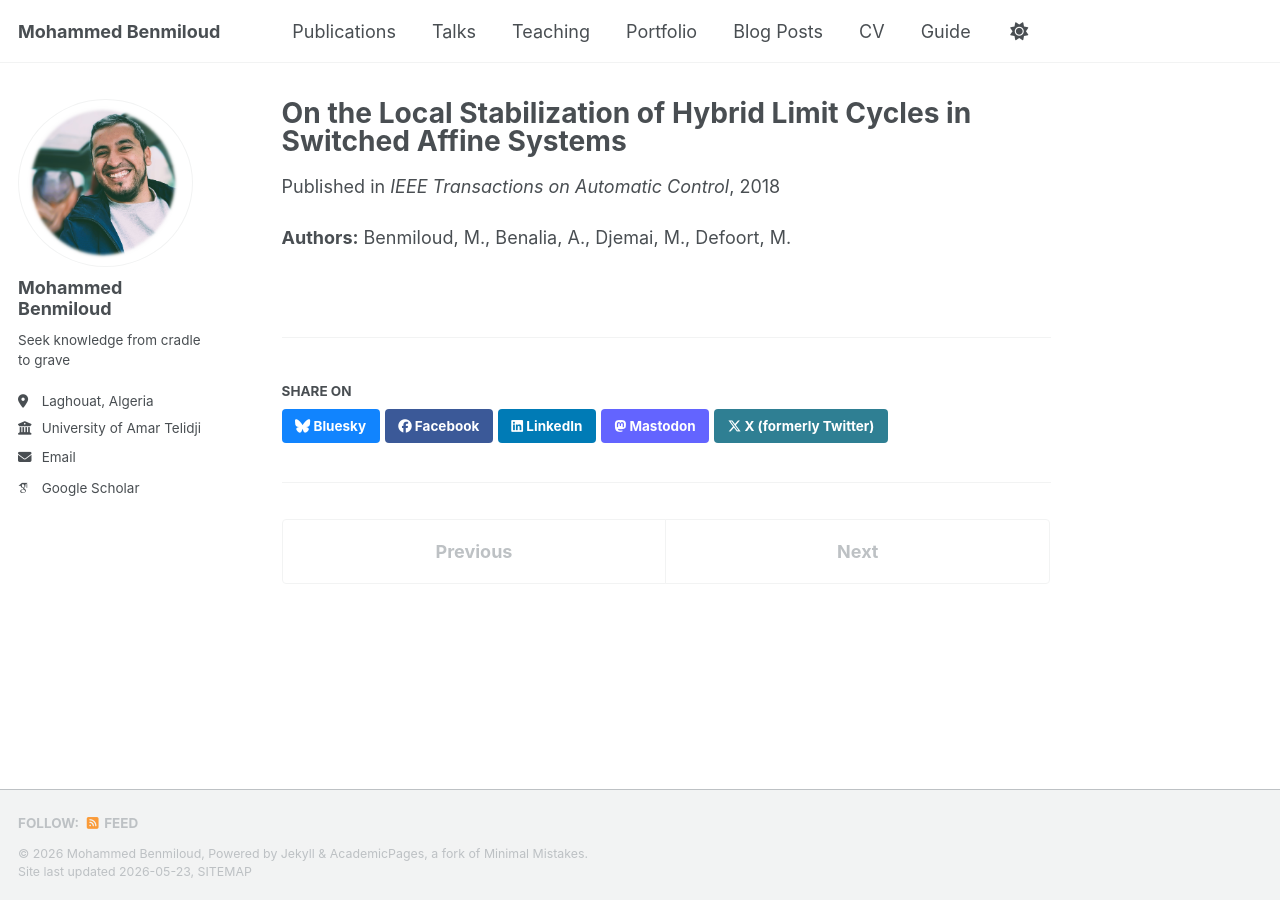
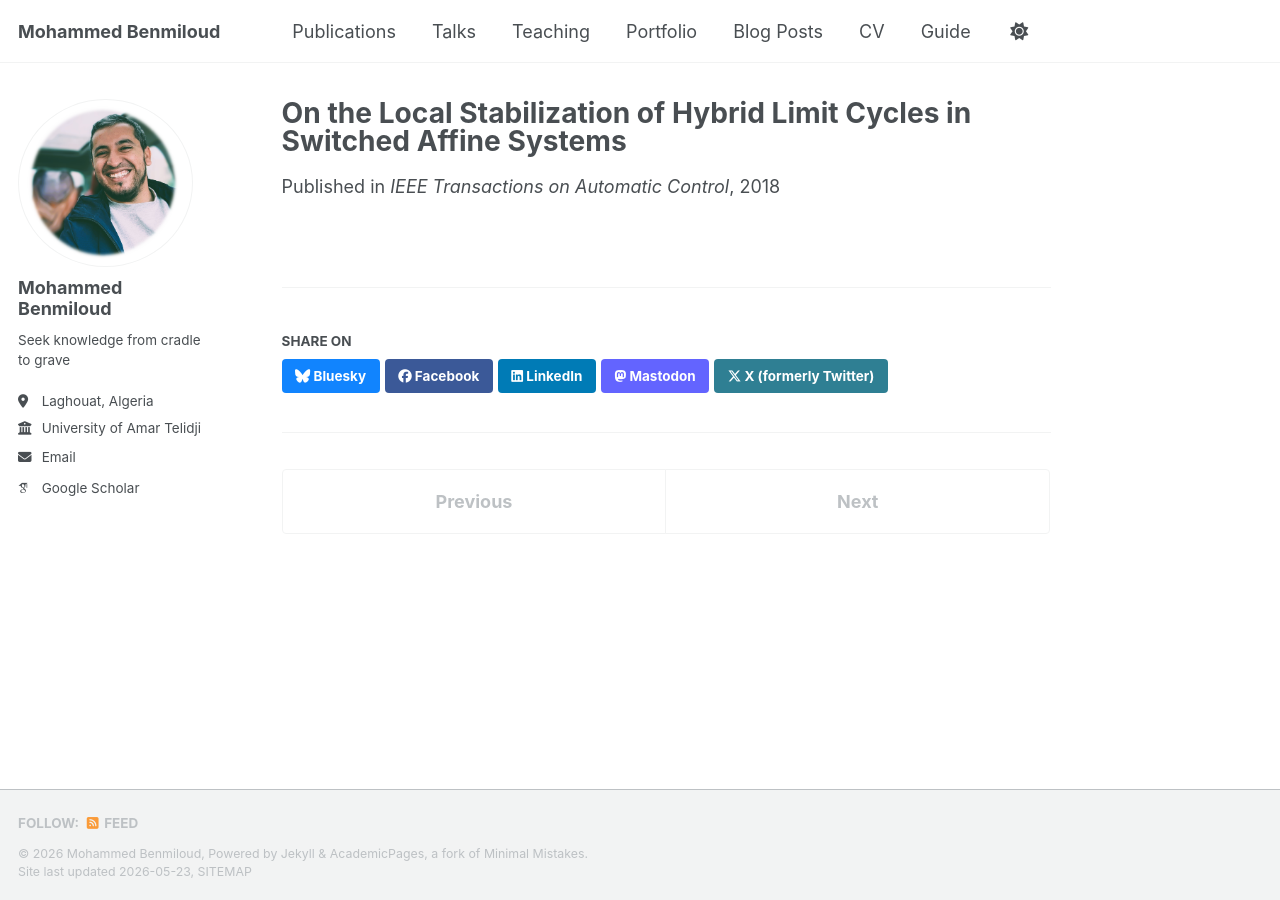
Before and after one commit to medbenmiloud/medbenmiloud.github.io, a Jekyll site: the page built from _publications/2018-01-01-local-stabilization-hybrid-limit-cycles.md, in a window 1280 px wide. Built offline with Jekyll 4.4.1, drawn with Linux system fonts in a browser that asks for light colours; some web fonts are replaced; a script bundle is joined from its source files by our own code; library files that are not in the unit come from our copies.

Commit message:
Update 2018-01-01-local-stabilization-hybrid-limit-cycles.md

```diff
--- a/_publications/2018-01-01-local-stabilization-hybrid-limit-cycles.md
+++ b/_publications/2018-01-01-local-stabilization-hybrid-limit-cycles.md
@@ -8,6 +8,6 @@ venue: 'IEEE Transactions on Automatic Control'
 volume: 64
 number: 2
 featured: true
+header:
+  teaser: "3dLimitCycle.png"
 ---
-
-**Authors:** Benmiloud, M., Benalia, A., Djemai, M., Defoort, M.
```
